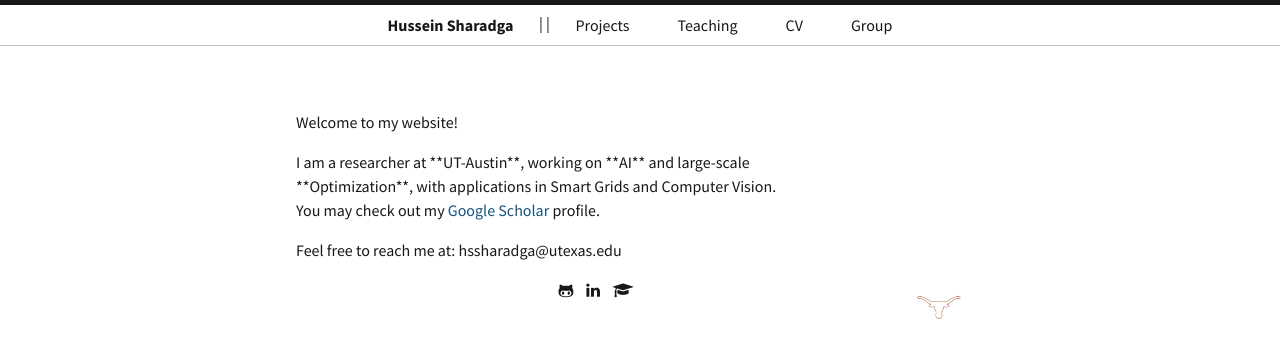
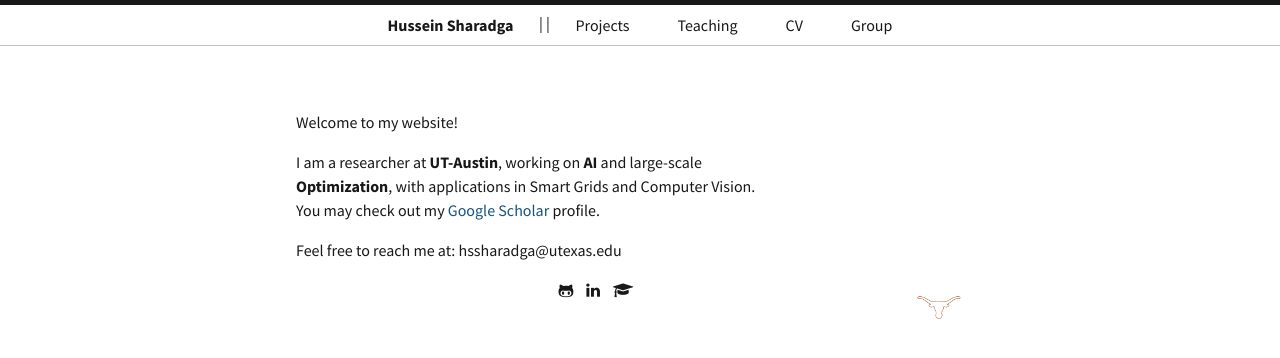
Before and after one commit to hssharadga/hssharadga.github.io, a Jekyll site: the page built from index.html, in a window 1280 px wide. Shown: the top 358 px of the page. Built offline with Jekyll 4.4.1, drawn with Linux system fonts in a browser that asks for light colours.

Commit message:
Update index.html

```diff
--- a/index.html
+++ b/index.html
@@ -21,8 +21,8 @@
    </p>
 
  <p style="text-align: left;">
-I am a researcher at **UT-Austin**, working on **AI** and large-scale  <br>
-**Optimization**, with applications in Smart Grids and Computer Vision. <br>
+I am a researcher at <b>UT-Austin</b>, working on <b>AI</b> and large-scale  <br>
+<b>Optimization</b>, with applications in Smart Grids and Computer Vision. <br>
 You may check out my <a href="https://scholar.google.com/citations?user=F3R-63QAAAAJ&hl=en&oi=ao" target="_blank">Google Scholar</a> profile.
   </p>
 </div>
```
